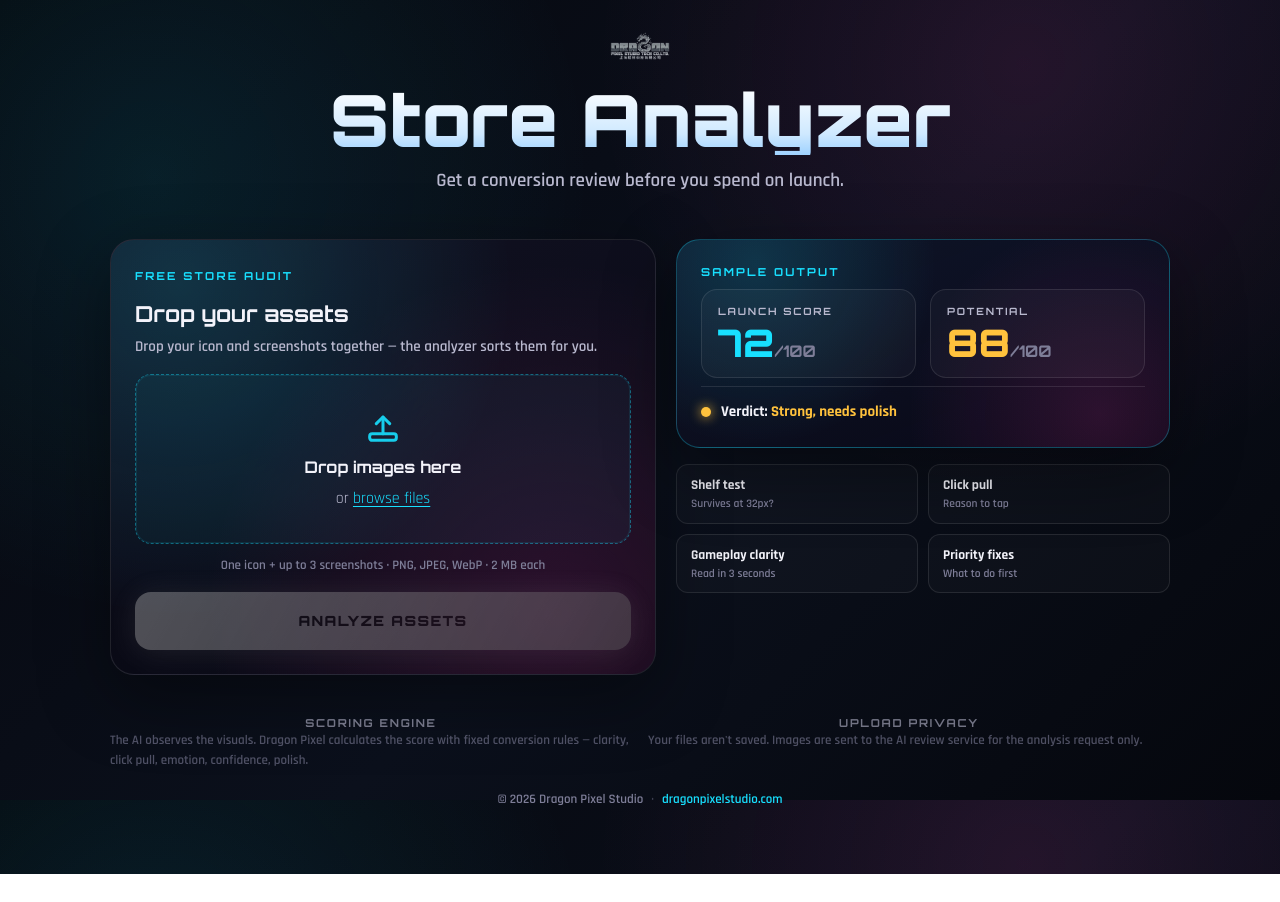
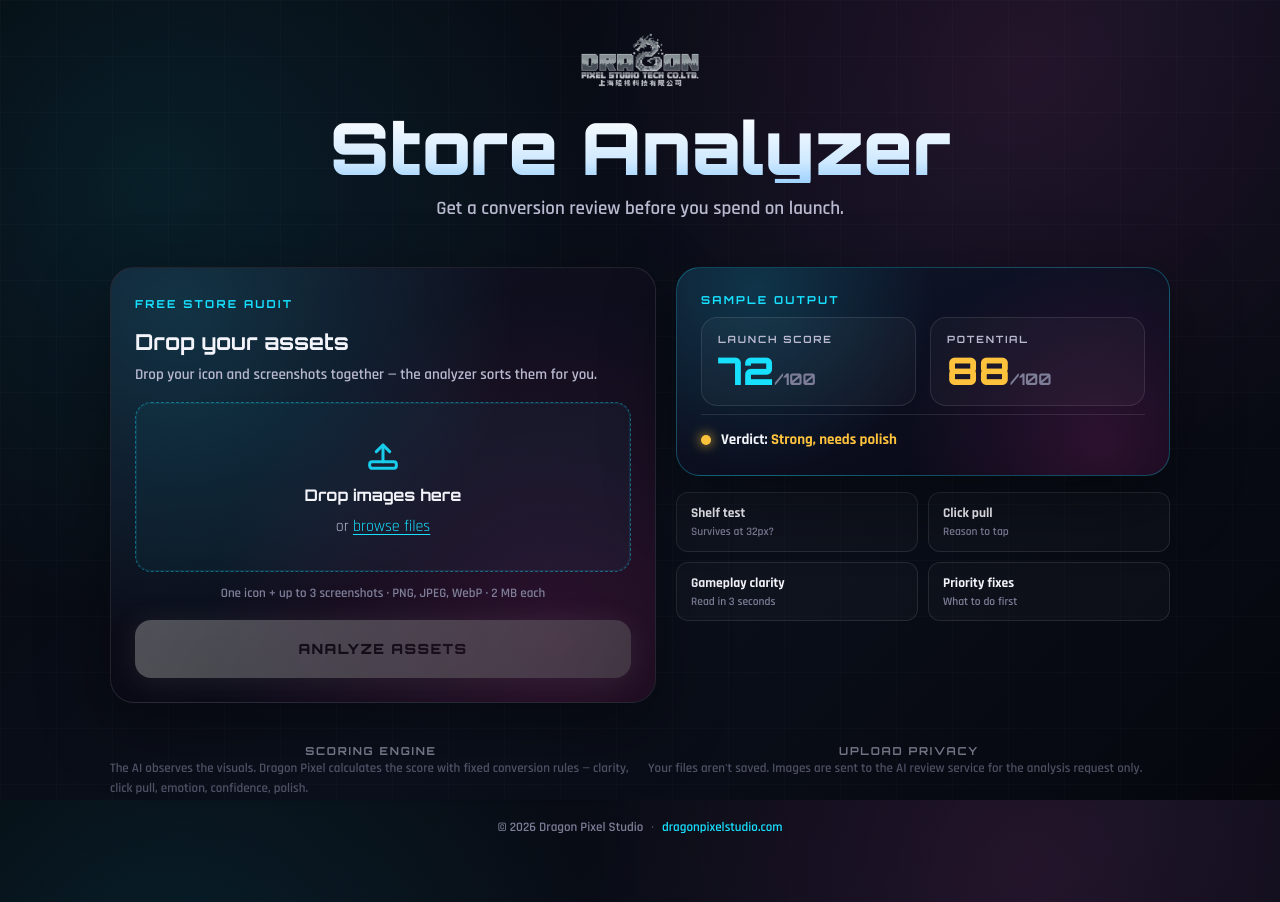
Before and after one commit to dragonpixelstudio/store-analyzer, a Next.js app: page / in a window 1280 px wide. Before the commit the page ends 874 px from the top, so only its background shows below. Built offline with nearby package versions, Linux system fonts and the light colour scheme.

Commit message:
Match analyzer logo and grid to studio site

```diff
--- a/app/globals.css
+++ b/app/globals.css
@@ -21,6 +21,7 @@
 }
 
 body {
+  position: relative;
   background:
     radial-gradient(circle at 80% 8%, rgba(255, 61, 180, 0.1), transparent 34%),
     radial-gradient(circle at 12% 22%, rgba(24, 224, 255, 0.1), transparent 34%),
@@ -31,6 +32,19 @@ body {
   text-rendering: optimizeLegibility;
   -webkit-font-smoothing: antialiased;
   -moz-osx-font-smoothing: grayscale;
+}
+
+body::before {
+  content: "";
+  position: fixed;
+  inset: 0;
+  z-index: 0;
+  pointer-events: none;
+  opacity: 0.4;
+  background-image:
+    linear-gradient(rgba(255, 255, 255, 0.05) 1px, transparent 1px),
+    linear-gradient(90deg, rgba(255, 255, 255, 0.05) 1px, transparent 1px);
+  background-size: 56px 56px, 56px 56px;
 }
 
 /* Orbitron for display headings (use className="font-brand"). */
@@ -48,6 +62,7 @@ body {
     transform: translate(4%, 3%) rotate(8deg);
   }
 }
+
 @keyframes dpx-pulse {
   0%,
   100% {
@@ -57,9 +72,11 @@ body {
     box-shadow: inset 0 0 22px rgba(24, 224, 255, 0.16);
   }
 }
+
 .dpx-drift {
   animation: dpx-drift 14s ease-in-out infinite alternate;
 }
+
 .dpx-pulse {
   animation: dpx-pulse 2.8s ease-in-out infinite;
 }
--- a/app/page.tsx
+++ b/app/page.tsx
@@ -306,7 +306,13 @@ export default function Home() {
           rel="noopener noreferrer"
           className="mb-6 inline-flex items-center gap-2.5"
         >
-          <Image src="/logo.png" alt="Dragon Pixel Studio" width={132} height={28} className="h-7 w-auto opacity-90" />
+          <Image
+  src="/logo.png"
+  alt="Dragon Pixel Studio"
+  width={232}
+  height={58}
+  className="h-12 w-auto opacity-95 md:h-14"
+/>
         </a>
         <h1
           className="font-brand text-[clamp(40px,7vw,72px)] font-black leading-[.98] text-transparent bg-clip-text"
```
